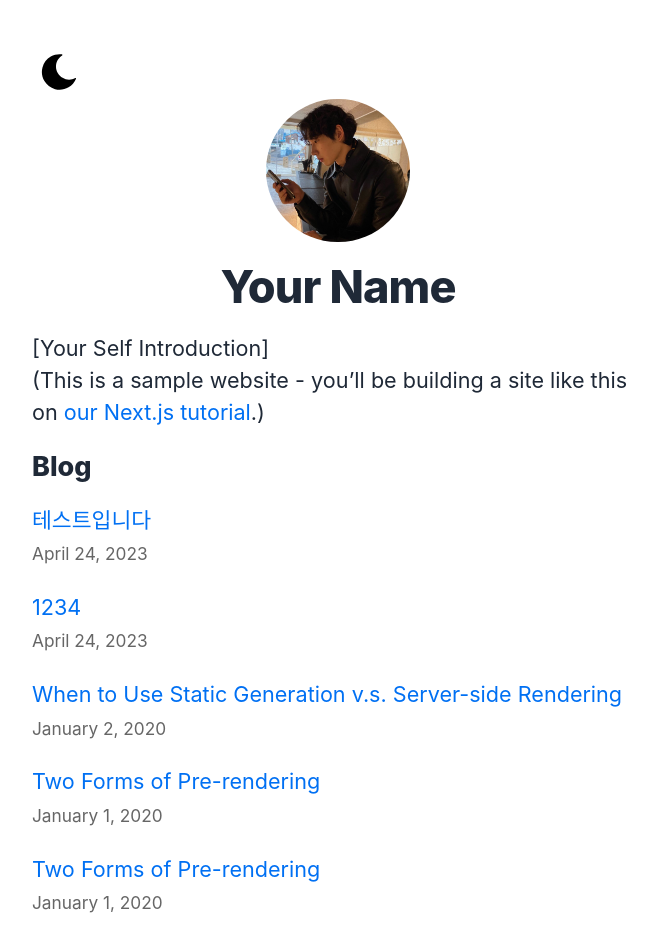
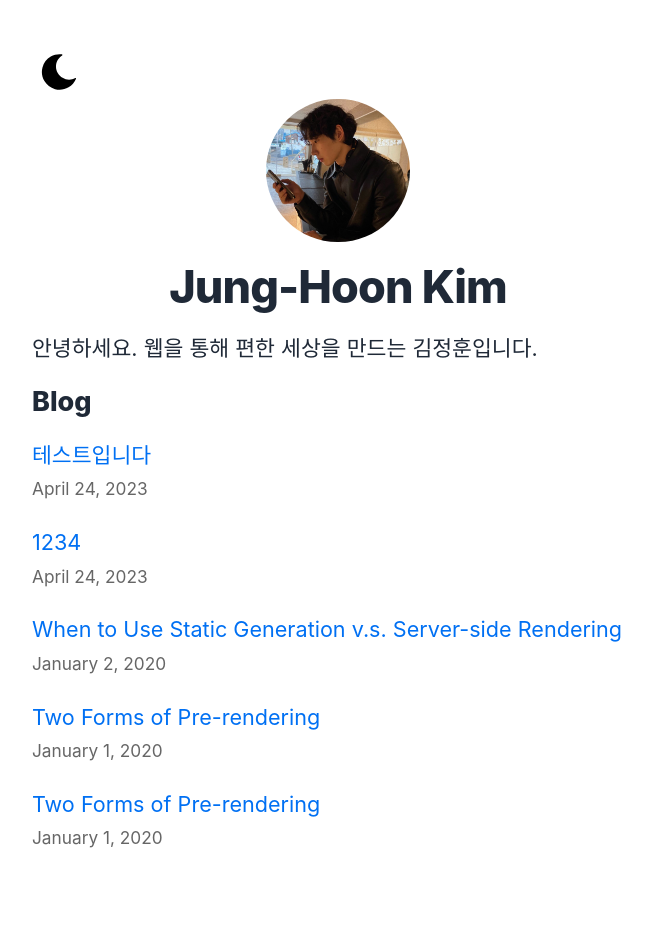
Before and after one commit to rmfhsep/blog, a Next.js app: page / in a window 1280 px wide. Shown: the top 950 px of the page, without its empty margins (94-751 px from the left). After the commit the page ends 929 px from the top, so only its background shows below. Built offline with nearby package versions, Linux system fonts and the light colour scheme.

Commit message:
블로그 수정

```diff
--- a/components/Layout.js
+++ b/components/Layout.js
@@ -6,8 +6,8 @@
 import { useEffect, useState } from "react";
 import Utterances from "./Utterances";
 
-const name = "Your Name";
-export const siteTitle = "Next.js Sample Website";
+const name = "Jung-Hoon Kim";
+export const siteTitle = "hoonys blog";
 
 export default function Layout({ children, home }) {
   const [theme, setTheme] = useState(() =>
@@ -40,7 +40,7 @@
     }
   }, [theme])
   return (
-    <div className="bg-white dark:bg-black text-gray-800 dark:text-gray-200">
+    <div className="bg-white dark:bg-black text-gray-800 dark:text-gray-200 h-screen">
       <div className={styles.container}>
         <Head>
           <link rel="icon" href="/favicon.ico" />
--- a/pages/index.js
+++ b/pages/index.js
@@ -23,11 +23,7 @@
         <title>{siteTitle}</title>
       </Head>
       <section className={utilStyles.headingMd}>
-        <p>[Your Self Introduction]</p>
-        <p>
-          (This is a sample website - you’ll be building a site like this on{" "}
-          <a href="https://nextjs.org/learn">our Next.js tutorial</a>.)
-        </p>
+        <p>안녕하세요. 웹을 통해 편한 세상을 만드는 김정훈입니다.</p>
       </section>
       <section className={`${utilStyles.headingMd} ${utilStyles.padding1px}`}>
         <h2 className={utilStyles.headingLg}>Blog</h2>
```
